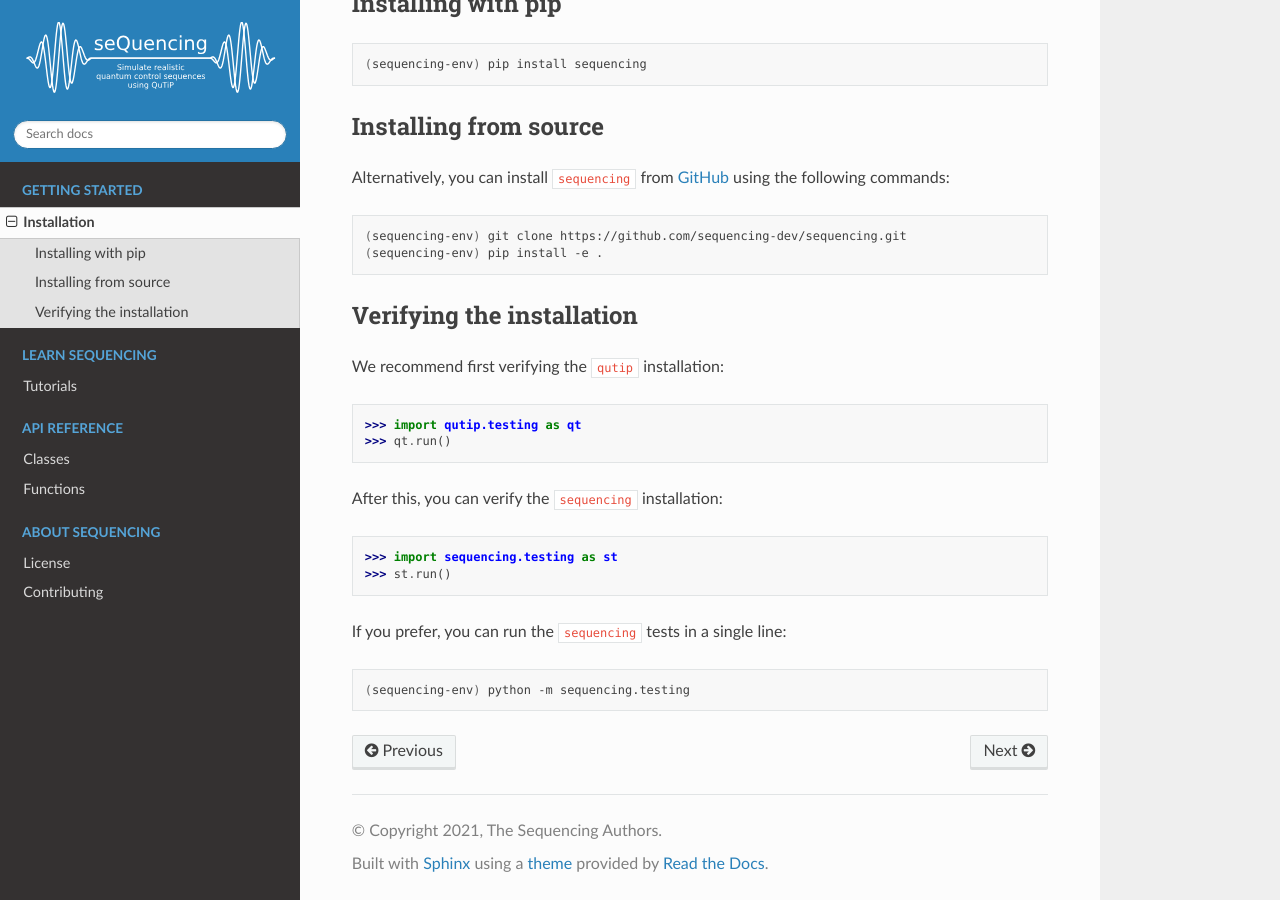
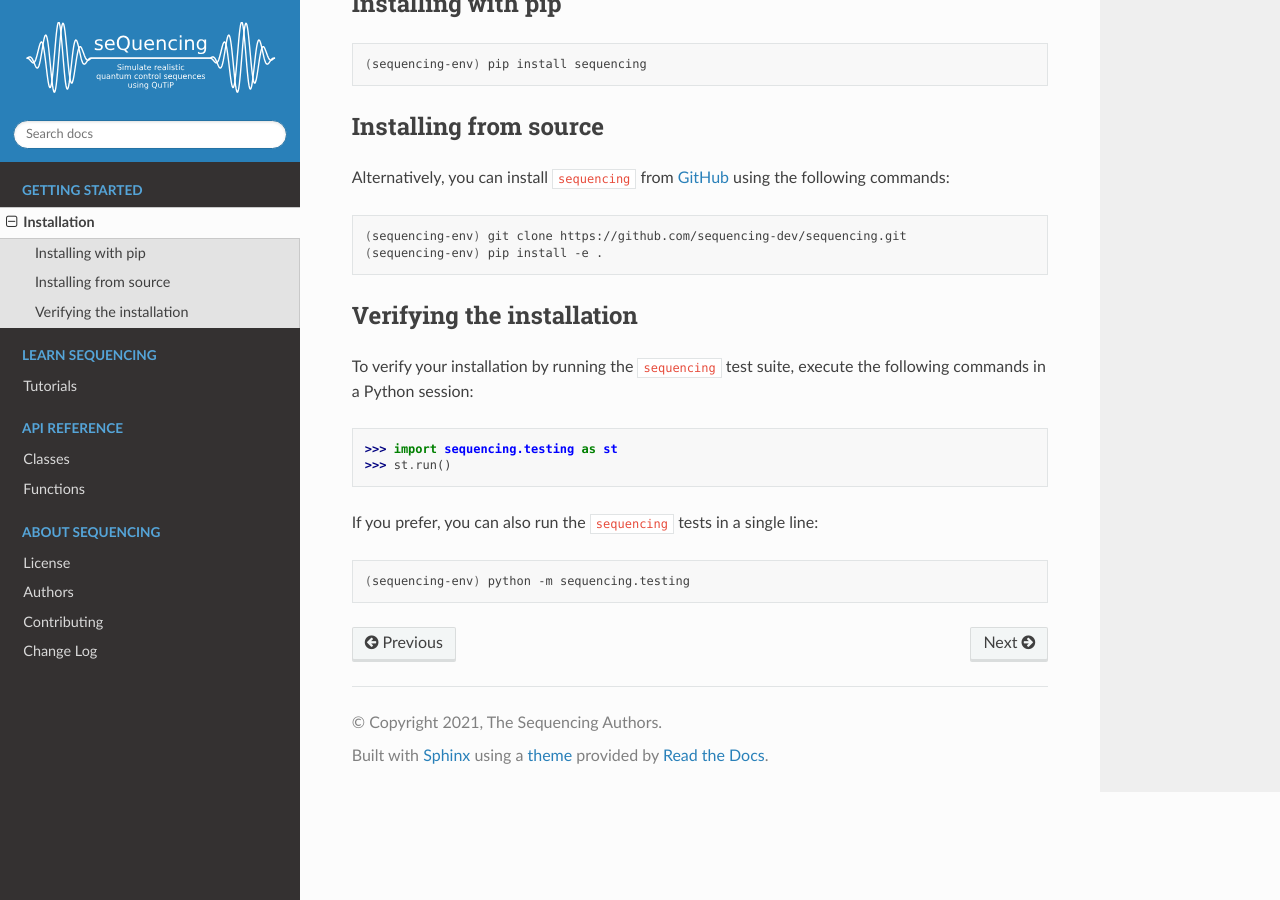
Before and after one commit to sequencing-dev/sequencing, a Sphinx documentation site: the page built from docs/source/installation.rst, in a window 1280 px wide and 900 px high, scrolled down 839 px. Built offline with Sphinx 7.4.7 and the Read the Docs theme 2.0.0, drawn with Linux system fonts in a browser that asks for light colours; pages that are not in the unit, such as notebooks, are missing from menus.

Commit message:
Update docs

```diff
--- a/docs/source/about/contributing.rst
+++ b/docs/source/about/contributing.rst
@@ -1,5 +1,7 @@
 .. figure:: ../images/sequencing-logo.*
    :alt: seQuencing logo
+
+.. _contributing:
 
 ************
 Contributing
--- a/docs/source/installation.rst
+++ b/docs/source/installation.rst
@@ -48,21 +48,15 @@ Alternatively, you can install ``sequencing`` from
 Verifying the installation
 ==========================
 
-We recommend first verifying the ``qutip`` installation:
-
-.. code-block:: python
-
-    >>> import qutip.testing as qt
-    >>> qt.run()
-
-After this, you can verify the ``sequencing`` installation:
+To verify your installation by running the ``sequencing`` test suite,
+execute the following commands in a Python session:
 
 .. code-block:: python
 
     >>> import sequencing.testing as st
     >>> st.run()
 
-If you prefer, you can run the ``sequencing`` tests in a single line:
+If you prefer, you can also run the ``sequencing`` tests in a single line:
 
 .. code-block:: bash
 
```
Also changed, not shown: docs/source/about/authors.rst (added, +15 -0 lines), docs/source/about/changelog.rst (added, +24 -0 lines), docs/source/index.rst (+13 -4 lines).
